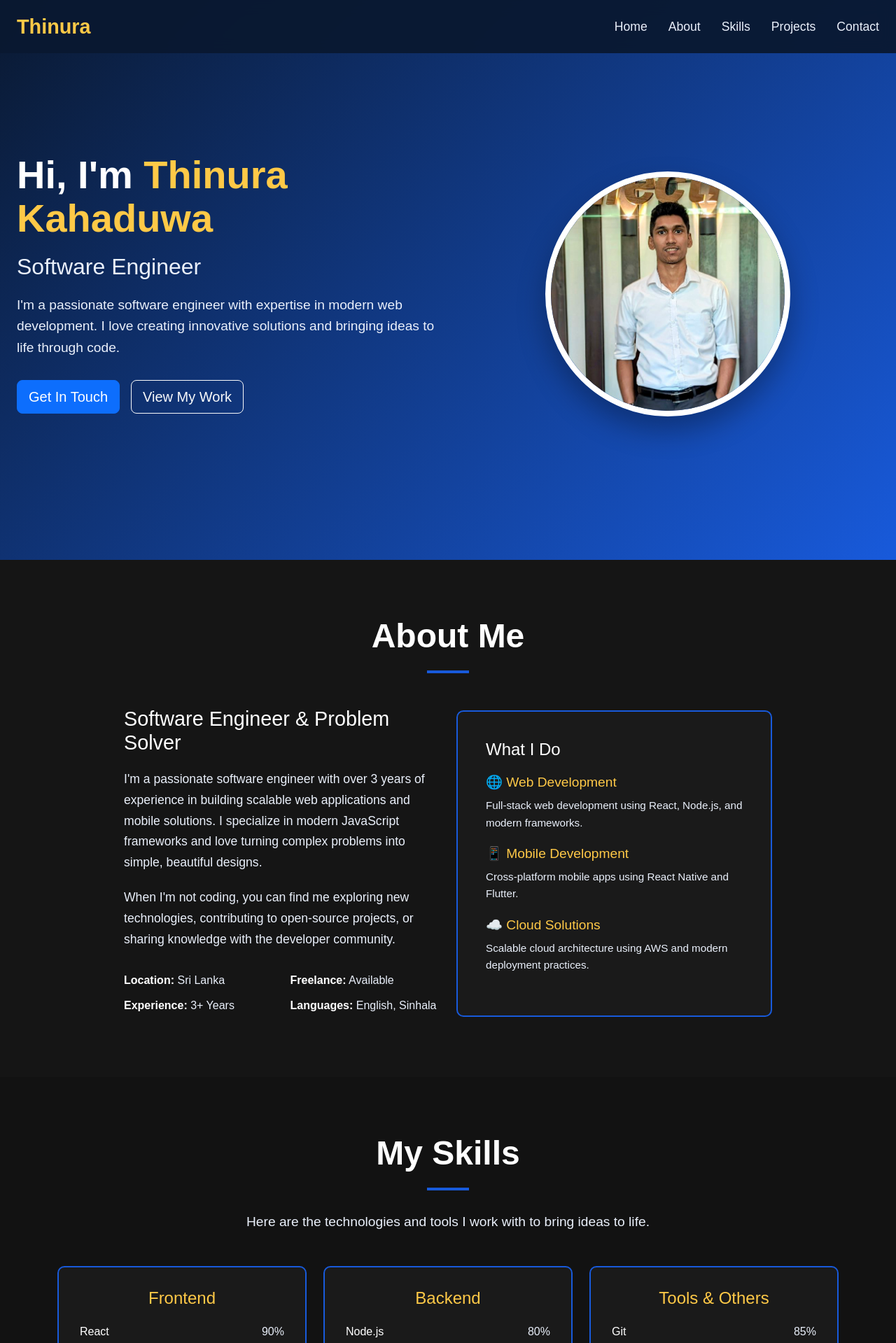
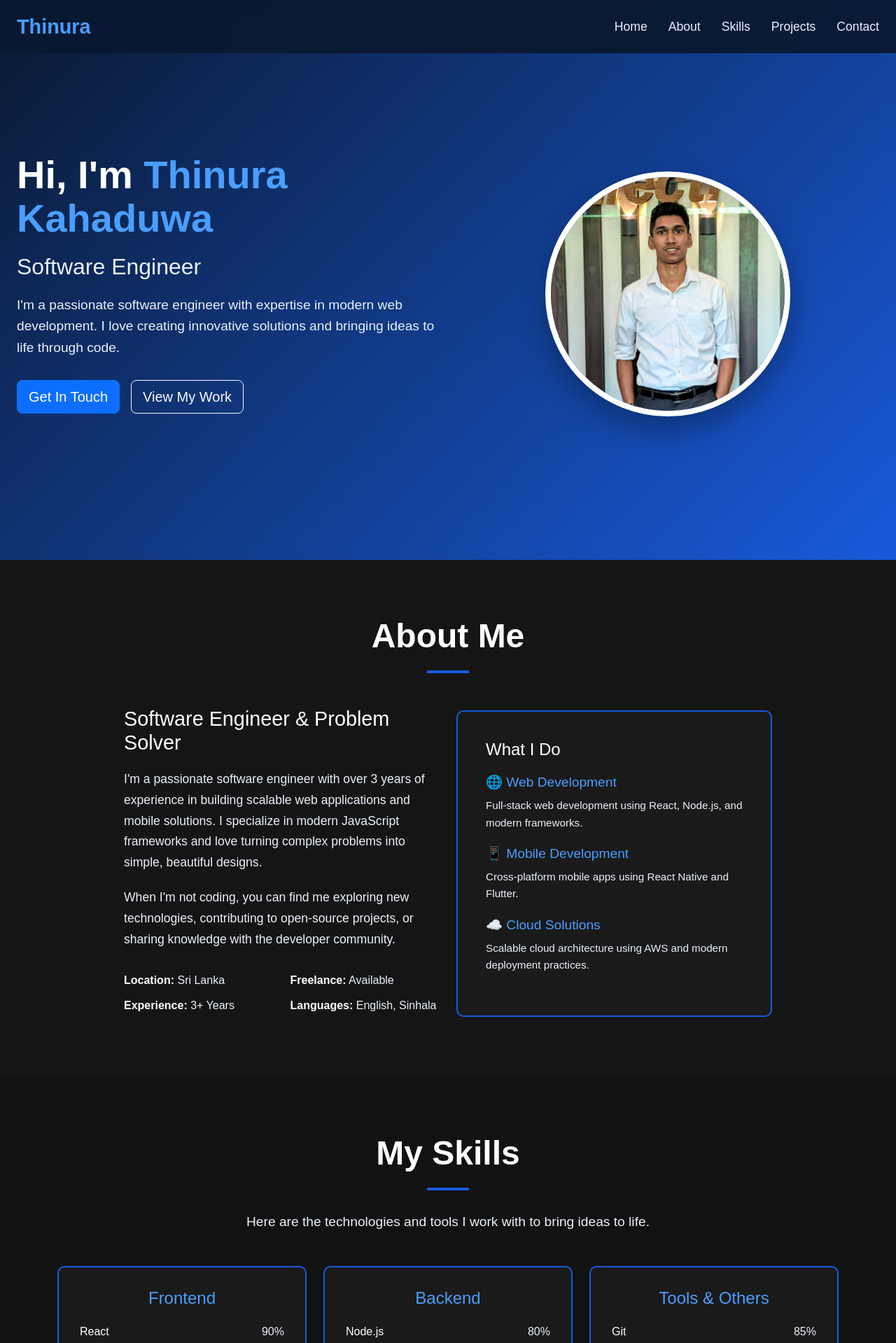
Before and after one commit to Thinura66/Port_Folio, a React (Vite) app: page / in a window 1280 px wide. Shown: the top 1919 px of the page at 70% size. Built offline with nearby package versions, Linux system fonts and the light colour scheme.

Commit message:
Update the css styles in port folio

```diff
--- a/src/components/About/About.jsx
+++ b/src/components/About/About.jsx
@@ -48,19 +48,19 @@ const About = () => (
               <div style={{ background: '#1a1a1a', padding: '40px', borderRadius: '10px', border: '2px solid #185adb' }}>
                 <h4 style={{ color: '#fff', marginBottom: '20px' }}>What I Do</h4>
                 <div style={{ marginBottom: '20px' }}>
-                  <h5 style={{ color: '#ffc947', fontSize: '1.2rem', marginBottom: '10px' }}>🌐 Web Development</h5>
+                  <h5 style={{ color: '#4a9eff', fontSize: '1.2rem', marginBottom: '10px' }}>🌐 Web Development</h5>
                   <p style={{ color: '#eaf0fb', fontSize: '0.95rem' }}>
                     Full-stack web development using React, Node.js, and modern frameworks.
                   </p>
                 </div>
                 <div style={{ marginBottom: '20px' }}>
-                  <h5 style={{ color: '#ffc947', fontSize: '1.2rem', marginBottom: '10px' }}>📱 Mobile Development</h5>
+                  <h5 style={{ color: '#4a9eff', fontSize: '1.2rem', marginBottom: '10px' }}>📱 Mobile Development</h5>
                   <p style={{ color: '#eaf0fb', fontSize: '0.95rem' }}>
                     Cross-platform mobile apps using React Native and Flutter.
                   </p>
                 </div>
                 <div style={{ marginBottom: '20px' }}>
-                  <h5 style={{ color: '#ffc947', fontSize: '1.2rem', marginBottom: '10px' }}>☁️ Cloud Solutions</h5>
+                  <h5 style={{ color: '#4a9eff', fontSize: '1.2rem', marginBottom: '10px' }}>☁️ Cloud Solutions</h5>
                   <p style={{ color: '#eaf0fb', fontSize: '0.95rem' }}>
                     Scalable cloud architecture using AWS and modern deployment practices.
                   </p>
--- a/src/components/Contact/Contact.jsx
+++ b/src/components/Contact/Contact.jsx
@@ -40,7 +40,7 @@ const Contact = () => {
           <h2 style={{ fontSize: '3rem', fontWeight: 700, color: '#fff', marginBottom: '20px' }}>
             Get In Touch
           </h2>
-          <div style={{ width: '60px', height: '4px', background: '#ffc947', margin: '0 auto 30px' }}></div>
+          <div style={{ width: '60px', height: '4px', background: '#4a9eff', margin: '0 auto 30px' }}></div>
           <p style={{ color: '#eaf0fb', fontSize: '1.2rem', maxWidth: '600px', margin: '0 auto' }}>
             Have a project in mind? Let's discuss how we can work together to bring your ideas to life.
           </p>
@@ -57,7 +57,7 @@ const Contact = () => {
                   <div style={{
                     width: '50px',
                     height: '50px',
-                    background: '#ffc947',
+                    background: '#4a9eff',
                     borderRadius: '50%',
                     display: 'flex',
                     alignItems: 'center',
@@ -78,7 +78,7 @@ const Contact = () => {
                   <div style={{
                     width: '50px',
                     height: '50px',
-                    background: '#ffc947',
+                    background: '#4a9eff',
                     borderRadius: '50%',
                     display: 'flex',
                     alignItems: 'center',
@@ -99,7 +99,7 @@ const Contact = () => {
                   <div style={{
                     width: '50px',
                     height: '50px',
-                    background: '#ffc947',
+                    background: '#4a9eff',
                     borderRadius: '50%',
                     display: 'flex',
                     alignItems: 'center',
@@ -121,7 +121,7 @@ const Contact = () => {
                   <a href="#" style={{
                     width: '40px',
                     height: '40px',
-                    background: '#ffc947',
+                    background: '#4a9eff',
                     borderRadius: '50%',
                     display: 'flex',
                     alignItems: 'center',
@@ -134,7 +134,7 @@ const Contact = () => {
                   <a href="#" style={{
                     width: '40px',
                     height: '40px',
-                    background: '#ffc947',
+                    background: '#4a9eff',
                     borderRadius: '50%',
                     display: 'flex',
                     alignItems: 'center',
@@ -147,7 +147,7 @@ const Contact = () => {
                   <a href="#" style={{
                     width: '40px',
                     height: '40px',
-                    background: '#ffc947',
+                    background: '#4a9eff',
                     borderRadius: '50%',
                     display: 'flex',
                     alignItems: 'center',
@@ -262,7 +262,7 @@ const Contact = () => {
                 <button
                   type="submit"
                   style={{
-                    background: '#ffc947',
+                    background: '#4a9eff',
                     color: '#0a1931',
                     border: 'none',
                     padding: '15px 40px',
--- a/src/components/Home/Home.jsx
+++ b/src/components/Home/Home.jsx
@@ -22,7 +22,7 @@ const Home = () => (
       <div className="row align-items-center justify-content-center">
         <div className="col-lg-6 text-white">
           <h1 style={{ fontSize: '3.5rem', fontWeight: 700, marginBottom: '20px' }}>
-            Hi, I'm <span style={{ color: '#ffc947' }}>Thinura Kahaduwa</span>
+            Hi, I'm <span style={{ color: '#4a9eff' }}>Thinura Kahaduwa</span>
           </h1>
           <h2 style={{ fontSize: '2rem', marginBottom: '20px', color: '#eaf0fb' }}>
             Software Engineer
--- a/src/components/Navbar/Navbar.jsx
+++ b/src/components/Navbar/Navbar.jsx
@@ -14,7 +14,7 @@ const Navbar = () => (
     <div className="container-fluid px-4">
       <div className="d-flex justify-content-between align-items-center">
         <a href="#home" style={{
-          color: '#ffc947',
+          color: '#4a9eff',
           fontSize: '1.8rem',
           fontWeight: 'bold',
           textDecoration: 'none'
--- a/src/components/Projects/Projects.jsx
+++ b/src/components/Projects/Projects.jsx
@@ -66,13 +66,13 @@ const Projects = () => (
               </div>
               <div style={{ display: 'flex', gap: '10px' }}>
                 <a href="#" style={{
-                  color: '#ffc947',
+                  color: '#4a9eff',
                   textDecoration: 'none',
                   fontSize: '0.9rem',
                   fontWeight: '500'
                 }}>Live Demo</a>
                 <a href="#" style={{
-                  color: '#ffc947',
+                  color: '#4a9eff',
                   textDecoration: 'none',
                   fontSize: '0.9rem',
                   fontWeight: '500'
@@ -94,7 +94,7 @@ const Projects = () => (
           }}>
             <div style={{
               height: '200px',
-              background: 'linear-gradient(135deg, #ffc947, #185adb)',
+              background: 'linear-gradient(135deg, #4a9eff, #185adb)',
               display: 'flex',
               alignItems: 'center',
               justifyContent: 'center'
@@ -134,13 +134,13 @@ const Projects = () => (
               </div>
               <div style={{ display: 'flex', gap: '10px' }}>
                 <a href="#" style={{
-                  color: '#ffc947',
+                  color: '#4a9eff',
                   textDecoration: 'none',
                   fontSize: '0.9rem',
                   fontWeight: '500'
                 }}>App Store</a>
                 <a href="#" style={{
-                  color: '#ffc947',
+                  color: '#4a9eff',
                   textDecoration: 'none',
                   fontSize: '0.9rem',
                   fontWeight: '500'
@@ -162,7 +162,7 @@ const Projects = () => (
           }}>
             <div style={{
               height: '200px',
-              background: 'linear-gradient(135deg, #0a1931, #ffc947)',
+              background: 'linear-gradient(135deg, #0a1931, #4a9eff)',
               display: 'flex',
               alignItems: 'center',
               justifyContent: 'center'
@@ -202,13 +202,13 @@ const Projects = () => (
               </div>
               <div style={{ display: 'flex', gap: '10px' }}>
                 <a href="#" style={{
-                  color: '#ffc947',
+                  color: '#4a9eff',
                   textDecoration: 'none',
                   fontSize: '0.9rem',
                   fontWeight: '500'
                 }}>Live Demo</a>
                 <a href="#" style={{
-                  color: '#ffc947',
+                  color: '#4a9eff',
                   textDecoration: 'none',
                   fontSize: '0.9rem',
                   fontWeight: '500'
--- a/src/components/Skills/Skills.jsx
+++ b/src/components/Skills/Skills.jsx
@@ -17,7 +17,7 @@ const Skills = () => (
         {/* Frontend Skills */}
         <div className="col-lg-4 mb-4">
           <div style={{ background: '#1a1a1a', padding: '30px', borderRadius: '10px', height: '100%', border: '2px solid #185adb' }}>
-            <h4 style={{ color: '#ffc947', marginBottom: '20px', textAlign: 'center' }}>Frontend</h4>
+            <h4 style={{ color: '#4a9eff', marginBottom: '20px', textAlign: 'center' }}>Frontend</h4>
             <div className="skill-item mb-3">
               <div style={{ display: 'flex', justifyContent: 'space-between', marginBottom: '5px' }}>
                 <span style={{ color: '#fff' }}>React</span>
@@ -60,7 +60,7 @@ const Skills = () => (
         {/* Backend Skills */}
         <div className="col-lg-4 mb-4">
           <div style={{ background: '#1a1a1a', padding: '30px', borderRadius: '10px', height: '100%', border: '2px solid #185adb' }}>
-            <h4 style={{ color: '#ffc947', marginBottom: '20px', textAlign: 'center' }}>Backend</h4>
+            <h4 style={{ color: '#4a9eff', marginBottom: '20px', textAlign: 'center' }}>Backend</h4>
             <div className="skill-item mb-3">
               <div style={{ display: 'flex', justifyContent: 'space-between', marginBottom: '5px' }}>
                 <span style={{ color: '#fff' }}>Node.js</span>
@@ -103,7 +103,7 @@ const Skills = () => (
         {/* Tools & Others */}
         <div className="col-lg-4 mb-4">
           <div style={{ background: '#1a1a1a', padding: '30px', borderRadius: '10px', height: '100%', border: '2px solid #185adb' }}>
-            <h4 style={{ color: '#ffc947', marginBottom: '20px', textAlign: 'center' }}>Tools & Others</h4>
+            <h4 style={{ color: '#4a9eff', marginBottom: '20px', textAlign: 'center' }}>Tools & Others</h4>
             <div className="skill-item mb-3">
               <div style={{ display: 'flex', justifyContent: 'space-between', marginBottom: '5px' }}>
                 <span style={{ color: '#fff' }}>Git</span>
--- a/src/main.css
+++ b/src/main.css
@@ -24,7 +24,7 @@ html {
 
 /* Navbar hover effects */
 nav a:hover {
-  color: #ffc947 !important;
+  color: #4a9eff !important;
   transition: color 0.3s ease;
 }
 
@@ -36,14 +36,14 @@ section {
 /* Form input focus styles */
 input:focus,
 textarea:focus {
-  box-shadow: 0 0 0 2px rgba(255, 201, 71, 0.5) !important;
-  border: 1px solid #ffc947 !important;
+  box-shadow: 0 0 0 2px rgba(74, 158, 255, 0.5) !important;
+  border: 1px solid #4a9eff !important;
 }
 
 /* Button hover effects */
 button:hover {
   transform: translateY(-2px);
-  box-shadow: 0 5px 15px rgba(255, 201, 71, 0.3);
+  box-shadow: 0 5px 15px rgba(74, 158, 255, 0.3);
 }
 
 /* Project card hover effects */
```
